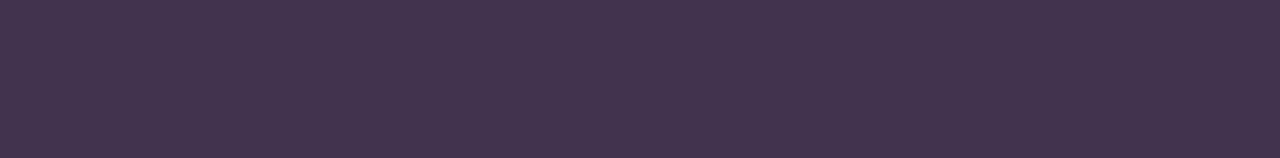
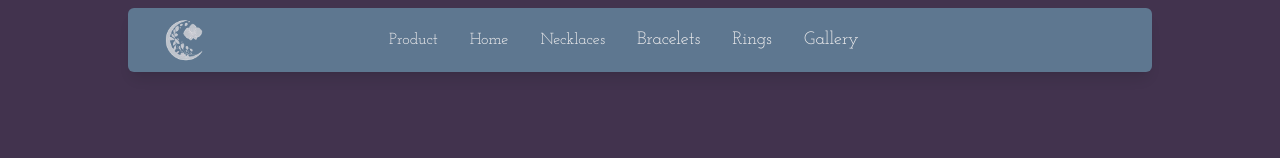
Before and after one commit to Lunar-Orchid-Jewelry/lunar-orchid-jewelry-shop, a Next.js app: page /products/cosmic-oasis in a window 1280 px wide. Shown: the top 158 px of the page. Built offline with nearby package versions, Linux system fonts and the light colour scheme.

Commit message:
Add Navbar to Product page

```diff
--- a/app/ui/product-page.tsx
+++ b/app/ui/product-page.tsx
@@ -2,6 +2,7 @@ import Image from "next/image";
 import Carousel, { CarouselSlide } from "./carousel";
 import Footer from "./footer";
 import type { ProductItem } from "../products/data";
+import Navbar from "./navbar";
 
 /* ─── ShopByProduct ─── */
 
@@ -63,6 +64,8 @@ type ProductPageContentProps = {
 
 const ProductPageContent = ({ item }: ProductPageContentProps) => {
   return (
+    <>
+      <Navbar />
       <div className="bg-primary pt-20">
         {/* === PRODUCT SECTION === */}
         <section className="py-12 lg:py-20">
@@ -121,6 +124,7 @@ const ProductPageContent = ({ item }: ProductPageContentProps) => {
         {/* === FOOTER === */}
         <Footer />
       </div>
+    </>
   );
 };
 
```
Lines whose indentation alone changed are shown as unchanged.
